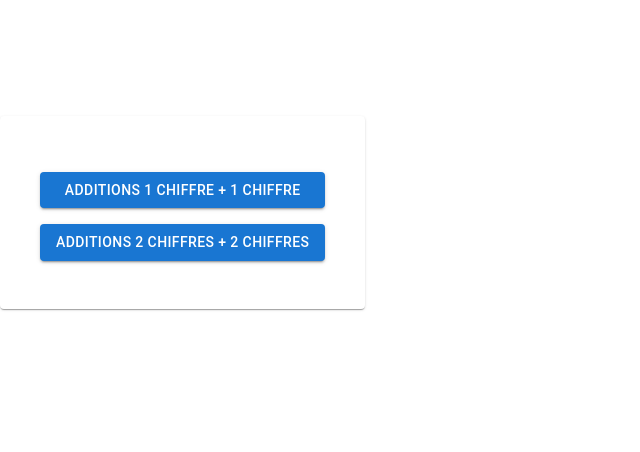
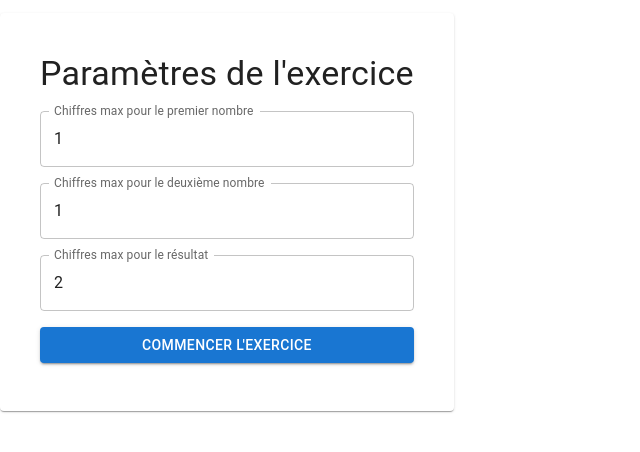
Before and after one commit to maelcornil/classe, a React (Vite) app in the folder classe-app/: page / in a window 1280 px wide. Shown: the part 228-680 px from the top of the page, without its empty margins (0-640 px from the left). Built offline with nearby package versions, Linux system fonts and the light colour scheme.

Commit message:
Refactor exercices with params

```diff
--- a/classe-app/src/App.tsx
+++ b/classe-app/src/App.tsx
@@ -1,14 +1,14 @@
 import React from "react";
 import { BrowserRouter as Router, Routes, Route } from "react-router-dom";
 import IndexPage from "./IndexPage";
-import AdditionExercises from "./AdditionExercises";
+import Exercises from "./Exercises";
 
 export default function App() {
   return (
     <Router>
       <Routes>
         <Route path="/" element={<IndexPage />} />
-        <Route path="/addition" element={<AdditionExercises />} />
+        <Route path="/exercice" element={<Exercises />} />
       </Routes>
     </Router>
   );
--- a/classe-app/src/AdditionExercises.jsx
+++ b/classe-app/src/Exercises.tsx
@@ -2,44 +2,55 @@ import React, { useState, useEffect } from "react";
 import { Box, Card, CardContent, Typography, Grid, Button } from "@mui/material";
 import CheckCircleIcon from "@mui/icons-material/CheckCircle";
 import CancelIcon from "@mui/icons-material/Cancel";
-import NumericKeypad from "./NumericKeypad"; // Composant réutilisable
+import NumericKeypad from "./NumericKeypad";
 
-// Fonction pour générer un nombre aléatoire avec N chiffres
-function randomNumberWithDigits(digits) {
-  if (digits < 1) digits = 1;
-  const min = 10 ** (digits - 1);
-  const max = 10 ** digits - 1;
+// Génération d'un nombre aléatoire avec au maximum N chiffres
+function randomNumberMaxDigits(maxDigits) {
+  if (!maxDigits || maxDigits < 1) maxDigits = 1;
+  const min = 1;
+  const max = 10 ** maxDigits - 1;
   return Math.floor(Math.random() * (max - min + 1)) + min;
 }
 
-// Génération d'un exercice
-function generateExercise(digits) {
-  const a = randomNumberWithDigits(digits);
-  const b = randomNumberWithDigits(digits);
-  return { a, b, answer: a + b };
+// Génération d'un exercice respectant maxd1, maxd2 et maxres
+function generateExercise(maxd1, maxd2, maxres) {
+  let a, b, sum;
+  do {
+    a = randomNumberMaxDigits(maxd1);
+    b = randomNumberMaxDigits(maxd2);
+    sum = a + b;
+  } while (sum.toString().length > maxres);
+  return { a, b, answer: sum };
 }
 
 export default function AdditionExercises() {
-  const [digits, setDigits] = useState(1); // Nombre de chiffres par défaut
-  const [exercise, setExercise] = useState(generateExercise(digits));
+  const [exercise, setExercise] = useState({ a: 1, b: 1, answer: 2 });
   const [input, setInput] = useState("");
-  const [validated, setValidated] = useState(null);
+  const [validated, setValidated] = useState<null | boolean>(null);
+  const [params, setParams] = useState({ maxd1: 1, maxd2: 1, maxres: 2 });
 
   // Lecture des paramètres d'URL
   useEffect(() => {
-    const params = new URLSearchParams(window.location.search);
-    const d = parseInt(params.get("digits"), 10);
-    if (!isNaN(d) && d > 0) setDigits(d);
+    const searchParams = new URLSearchParams(window.location.search);
+    const maxd1 = parseInt(searchParams.get("maxd1") || "1", 10);
+    const maxd2 = parseInt(searchParams.get("maxd2") || "1", 10);
+    const maxres = parseInt(searchParams.get("maxres") || "2", 10);
+    setParams({ maxd1, maxd2, maxres });
   }, []);
 
-  // Régénère un exercice quand digits change
-  useEffect(() => {
-    setExercise(generateExercise(digits));
+  // Génère un exercice quand les params changent ou après chaque exercice
+  const newExercise = () => {
+    const ex = generateExercise(params.maxd1, params.maxd2, params.maxres);
+    setExercise(ex);
     setInput("");
     setValidated(null);
-  }, [digits]);
+  };
 
-  const handleNumberClick = (num) => {
+  useEffect(() => {
+    newExercise();
+  }, [params]);
+
+  const handleNumberClick = (num: number) => {
     if (validated !== null) return;
     setInput((prev) => prev + num.toString());
   };
@@ -56,14 +67,7 @@ export default function AdditionExercises() {
 
   const checkAnswer = () => {
     if (input === "") return;
-    const isCorrect = parseInt(input, 10) === exercise.answer;
-    setValidated(isCorrect);
-  };
-
-  const nextExercise = () => {
-    setExercise(generateExercise(digits));
-    setInput("");
-    setValidated(null);
+    setValidated(parseInt(input, 10) === exercise.answer);
   };
 
   return (
@@ -74,7 +78,6 @@ export default function AdditionExercises() {
             {exercise.a} + {exercise.b} = {input || " "}
           </Typography>
 
-          {/* Pavé numérique réutilisable */}
           <NumericKeypad
             onNumberClick={handleNumberClick}
             onBackspace={handleBackspace}
@@ -100,7 +103,7 @@ export default function AdditionExercises() {
 
           {validated !== null && (
             <Box mt={3}>
-              <Button variant="outlined" onClick={nextExercise}>
+              <Button variant="outlined" onClick={newExercise}>
                 Exercice suivant
               </Button>
             </Box>
--- a/classe-app/src/IndexPage.jsx
+++ b/classe-app/src/IndexPage.jsx
@@ -1,28 +1,51 @@
-import React from "react";
-import { Box, Card, CardContent, Typography, Button, Stack } from "@mui/material";
+import React, { useState } from "react";
+import { Box, Card, CardContent, Typography, TextField, Button, Stack } from "@mui/material";
 import { useNavigate } from "react-router-dom";
 
 export default function IndexPage() {
   const navigate = useNavigate();
 
+  const [maxd1, setMaxd1] = useState(1);
+  const [maxd2, setMaxd2] = useState(1);
+  const [maxres, setMaxres] = useState(2);
+
+  const handleStart = () => {
+    navigate(`/exercice?maxd1=${maxd1}&maxd2=${maxd2}&maxres=${maxres}`);
+  };
+
   return (
     <Box sx={{ display: "flex", justifyContent: "center", mt: 10 }}>
-      <Card sx={{ p: 3, minWidth: 300, textAlign: "center" }}>
+      <Card sx={{ p: 3, minWidth: 350, textAlign: "center" }}>
         <CardContent>
+          <Typography variant="h4" gutterBottom>
+            Paramètres de l'exercice
+          </Typography>
 
           <Stack spacing={2} mt={2}>
-            <Button
-              variant="contained"
-              onClick={() => navigate("/addition?digits=1")}
-            >
-              Additions 1 chiffre + 1 chiffre
-            </Button>
+            <TextField
+              label="Chiffres max pour le premier nombre"
+              type="number"
+              value={maxd1}
+              onChange={(e) => setMaxd1(Math.max(1, parseInt(e.target.value) || 1))}
+              inputProps={{ min: 1 }}
+            />
+            <TextField
+              label="Chiffres max pour le deuxième nombre"
+              type="number"
+              value={maxd2}
+              onChange={(e) => setMaxd2(Math.max(1, parseInt(e.target.value) || 1))}
+              inputProps={{ min: 1 }}
+            />
+            <TextField
+              label="Chiffres max pour le résultat"
+              type="number"
+              value={maxres}
+              onChange={(e) => setMaxres(Math.max(1, parseInt(e.target.value) || 1))}
+              inputProps={{ min: 1 }}
+            />
 
-            <Button
-              variant="contained"
-              onClick={() => navigate("/addition?digits=2")}
-            >
-              Additions 2 chiffres + 2 chiffres
+            <Button variant="contained" onClick={handleStart}>
+              Commencer l'exercice
             </Button>
           </Stack>
         </CardContent>
```
